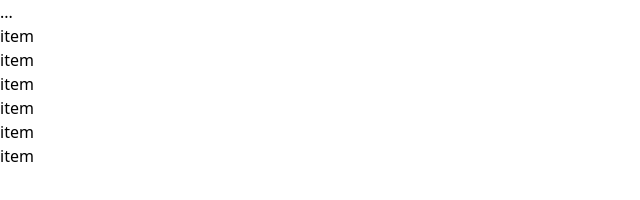
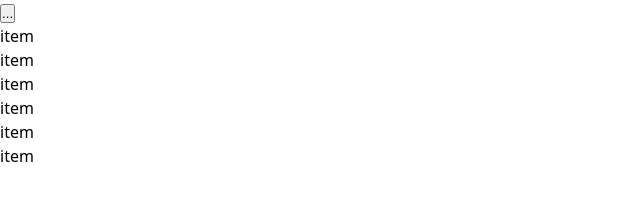
Before and after one commit to SVNRiS3/dropdown, a website built with webpack: page src/index.html in a window 1280 px wide. Shown: the full height of the page, 0-640 px from the left. Built offline with nearby package versions, Linux system fonts and the light colour scheme.

Commit message:
Change dropdown button to, well, button

```diff
--- a/src/index.html
+++ b/src/index.html
@@ -8,7 +8,7 @@
 </head>
 <body>
     <div class="dropdown">
-        <div class="dropdown-symbol">...</div>
+        <button class="dropdown-button">...</button>
         <div class="dropdown-items">
             <div class="item">item</div>
             <div class="item">item</div>
```
